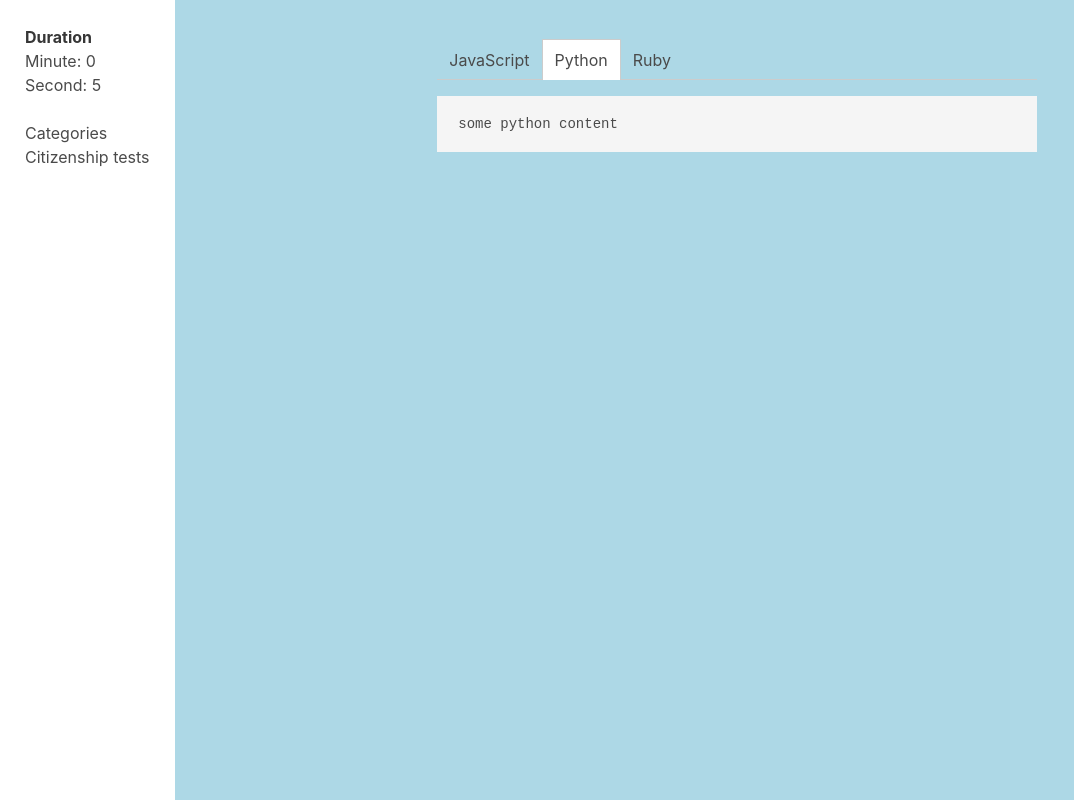
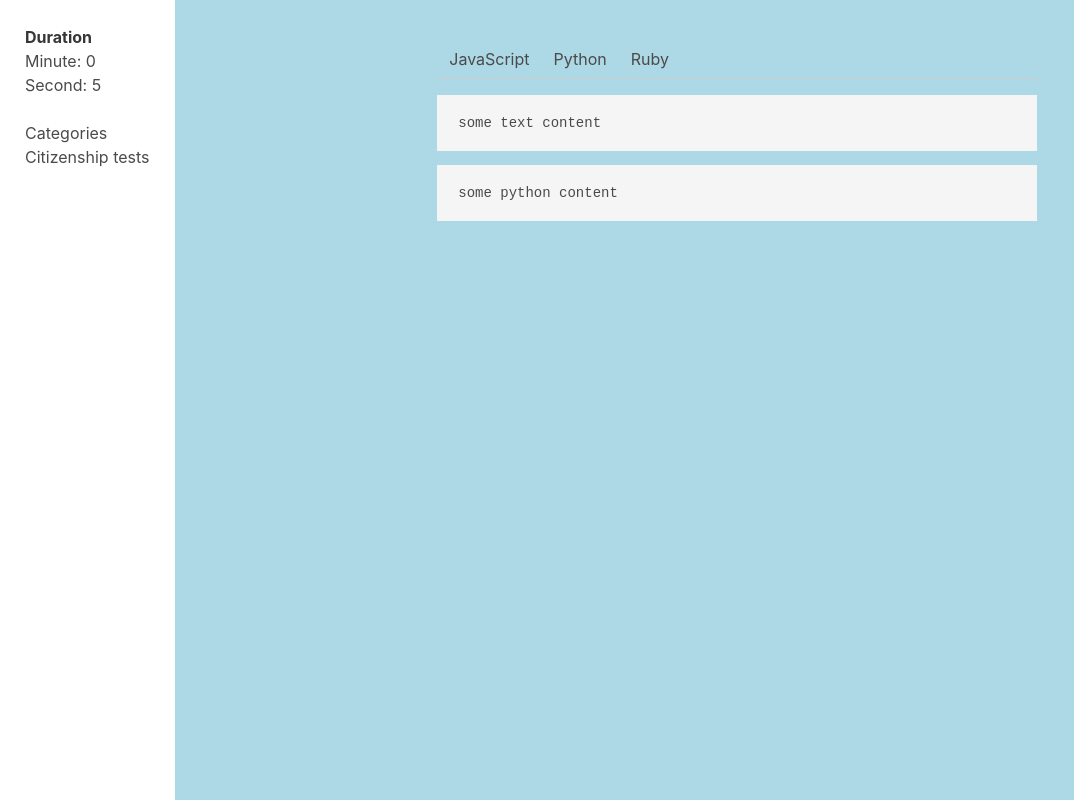
Before and after one commit to rattanakchea/react-chat, a React (Create React App) app: page / in a window 1280 px wide. Shown: the whole page, without its empty margins (0-1074 px from the left). Built offline with nearby package versions, Linux system fonts and the light colour scheme.

Commit message:
added state

```diff
--- a/src/App.js
+++ b/src/App.js
@@ -31,9 +31,10 @@
       next: this.next
     };
 
+    // the first item isActive is true
     this.tabConfigs = [
       { title: "JavaScript" },
-      { title: "Python", isActive: true },
+      { title: "Python" },
       { title: "Ruby" }
     ];
 
--- a/src/components/TabCoditor/Tab.js
+++ b/src/components/TabCoditor/Tab.js
@@ -1,5 +1,5 @@
 import React, { Component } from "react";
-import "./TabCoditor.css";
+import "./Tab.css";
 
 /**
  * Tab item
@@ -7,7 +7,16 @@
  * */
 
 class Tab extends Component {
-  //   constructor() {}
+  constructor(props) {
+    super(props);
+    // console.log("in Tab component: ", this.props);
+  }
+
+  onTabClick = () => {
+    const { title, onClick } = this.props;
+    // call in parent (TabCoditor) onClick event
+    onClick(title);
+  };
 
   render() {
     let isActive = this.props.isActive;
@@ -15,7 +24,11 @@
     if (isActive) {
       className += " is-active";
     }
-    return <li className={className}>{this.props.title}</li>;
+    return (
+      <li onClick={this.onTabClick} className={className}>
+        {this.props.title}
+      </li>
+    );
   }
 }
 export default Tab;
--- a/src/components/TabCoditor/TabCoditor.css
+++ b/src/components/TabCoditor/TabCoditor.css
@@ -25,3 +25,11 @@
   border: solid #ccc;
   border-width: 1px 1px 0 1px;
 }
+
+.tab-content pre {
+  /* display: none; */
+}
+
+.tab-list li {
+  cursor: pointer;
+}
--- a/src/components/TabCoditor/TabCoditor.js
+++ b/src/components/TabCoditor/TabCoditor.js
@@ -1,6 +1,7 @@
 import React, { Component } from "react";
 import "./TabCoditor.css";
 import Tab from "./Tab";
+import TabContent from "./TabContent";
 /**
  * TabCoditor consists of Skip, reveal answer, next buttons to control flashcard testing
  */
@@ -9,17 +10,33 @@
     super(props);
     console.log(props);
 
-    this.titles = this.props.data.map(item => item.title);
-    console.log(this.titles);
+    // this.titles = this.props.data.map(item => item.title);
+    // console.log(this.titles);
+
+    const { data } = this.props;
+    this.state = {
+      activeTab: data[0].title
+    };
+    console.log("state: ", this.state);
   }
 
+  onClickTabTitle = title => {
+    console.log(title);
+    this.setState({
+      activeTab: title
+    });
+    console.log(this.state);
+  };
+
   render() {
+    const { data } = this.props;
     return (
       <div className="tabs-coditor">
         <ol className="tab-list">
-          {this.props.data.map((item, index) => {
+          {data.map((item, index) => {
             return (
               <Tab
+                onClick={this.onClickTabTitle}
                 key={index}
                 title={item.title}
                 isActive={item.isActive || false}
@@ -29,9 +46,8 @@
         </ol>
         <div className="tab-content">
           {/* add logic here to display only content of the active tab */}
-          {this.props.data.map((item, index) => {
-            if (item.isActive && item.content)
-              return <pre>{item.content.text}</pre>;
+          {data.map((item, index) => {
+            return <TabContent content={item.content} />;
           })}
         </div>
       </div>
--- /dev/null
+++ b/src/components/TabCoditor/TabContent.js
@@ -0,0 +1,23 @@
+import React, { Component } from "react";
+
+// if (item.isActive && item.content)
+// return <pre>{item.content.text}</pre>;
+
+/**
+ * TabContent content
+ * props: title is required
+ * */
+
+class TabContent extends Component {
+  //   constructor() {}
+  render() {
+    const { content } = this.props;
+
+    if (content && content.text) {
+      return <pre>{content.text}</pre>;
+    }
+
+    return null;
+  }
+}
+export default TabContent;
```
Also changed, not shown: src/components/TabCoditor/Tab.css (added).
